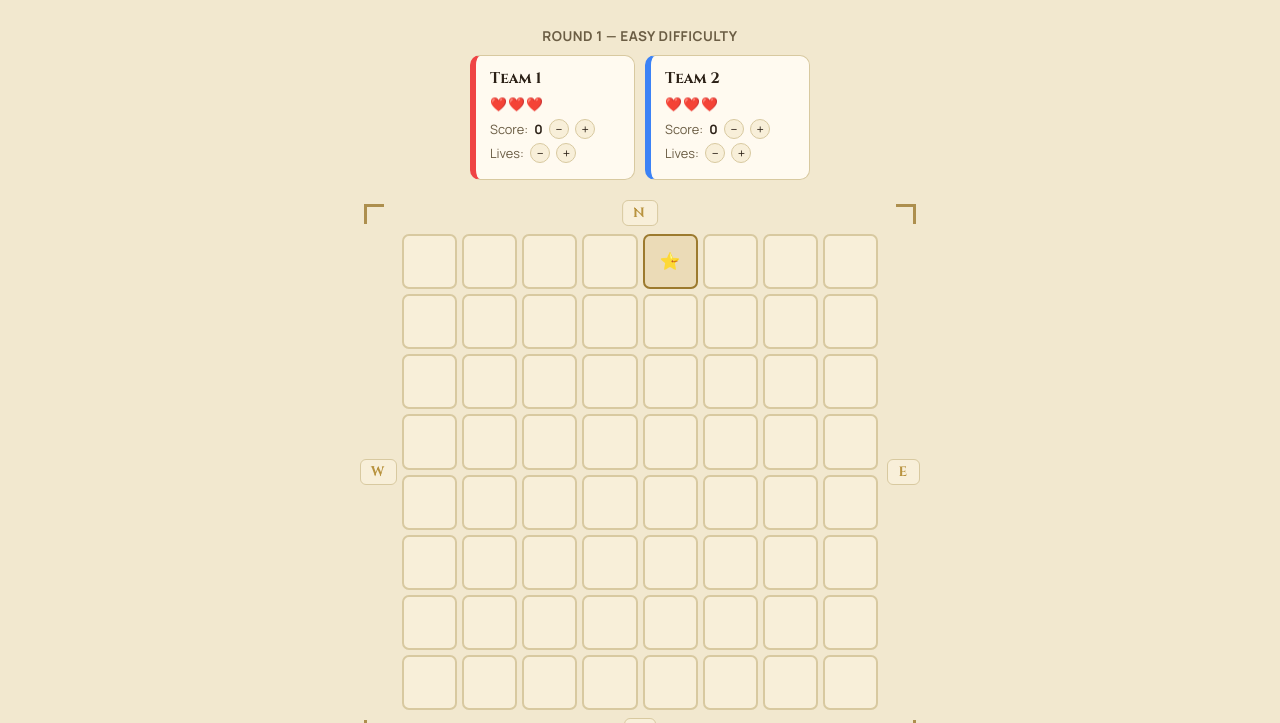
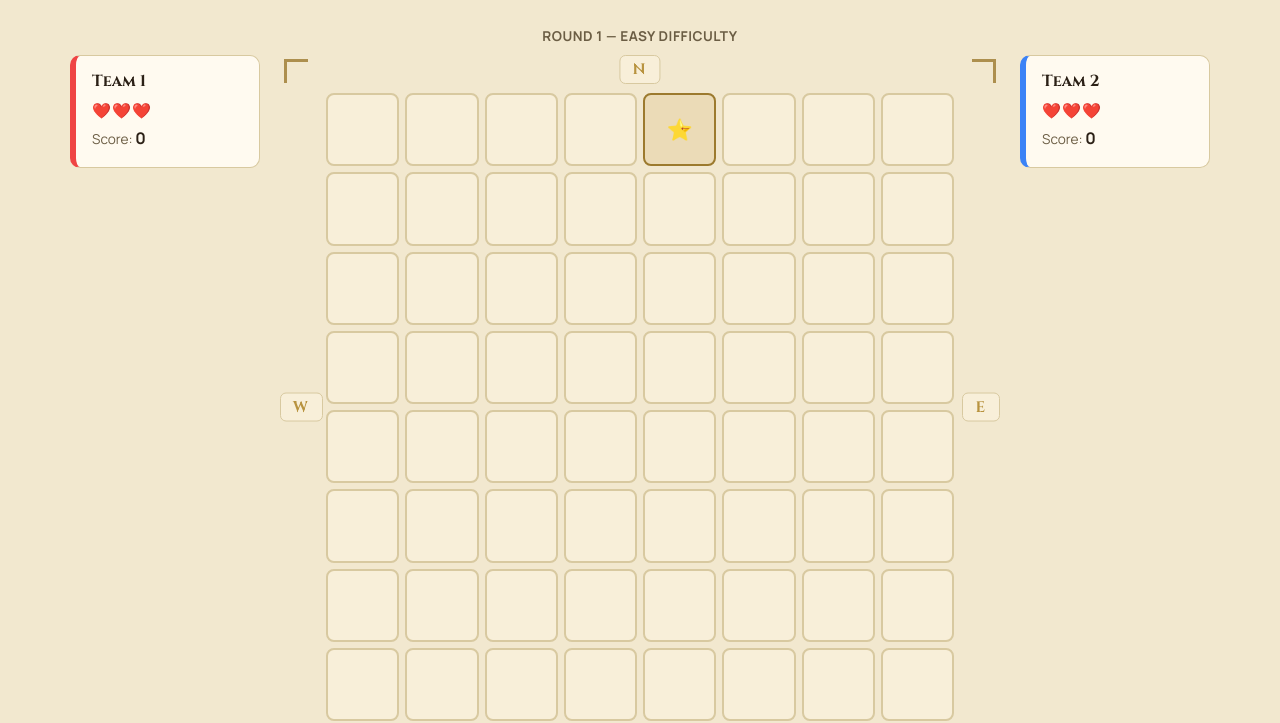
Before and after one commit to arschul/games, a plain HTML site: page compass-quest/compass-quest.html in a window 1280 px wide. Both pictures are taken after a click on the button "START GAME". Shown: the part 150-873 px from the top of the page. Drawn offline with Linux system fonts and the light colour scheme.

Commit message:
Compass Quest: bigger grid, side team columns, simplified team cards

```diff
--- a/compass-quest/compass-quest.html
+++ b/compass-quest/compass-quest.html
@@ -116,7 +116,7 @@
   .rules-box b{color:var(--text);}
 
   /* GAME SCREEN */
-  #gameScreen{max-width:900px; margin:0 auto;}
+  #gameScreen{max-width:1140px; margin:0 auto;}
   .status-banner{
     text-align:center; font-weight:700; font-size:.85rem; letter-spacing:.5px;
     margin-bottom:10px; color:var(--text-dim); text-transform:uppercase;
@@ -133,24 +133,35 @@
   }
   .turn-banner-inner.ready{border-left-color:var(--verdigris); color:var(--verdigris-bright);}
 
-  .scoreboard{display:flex; flex-wrap:wrap; gap:10px; justify-content:center; margin-bottom:20px;}
+  .game-layout{
+    display:grid; grid-template-areas:"board" "left" "right";
+    grid-template-columns:1fr; gap:20px; align-items:start;
+  }
+  @media (min-width:900px){
+    .game-layout{grid-template-areas:"left board right"; grid-template-columns:190px 1fr 190px;}
+  }
+  .team-col{display:flex; flex-direction:column; gap:10px;}
+  .team-col-left{grid-area:left;}
+  .team-col-right{grid-area:right;}
+  .board-col{grid-area:board;}
+  @media (max-width:899px){
+    .team-col{flex-direction:row; flex-wrap:wrap; justify-content:center;}
+    .team-col .team-card{flex:1 1 150px;}
+  }
+
   .team-card{
     background:var(--surface); border:1px solid var(--border); border-left:6px solid var(--tc);
-    border-radius:var(--radius); padding:12px 14px; min-width:165px; position:relative;
+    border-radius:var(--radius); padding:14px 16px; position:relative;
     transition:box-shadow .2s, transform .15s;
   }
   .team-card.guessable{cursor:pointer;}
   .team-card.guessable:hover{transform:translateY(-2px); box-shadow:0 4px 14px rgba(0,0,0,.15);}
   .team-card.current-turn{box-shadow:0 0 0 3px var(--brass);}
   .team-card.eliminated{opacity:.5;}
-  .team-head{font-family:'Cinzel',serif; font-weight:700; font-size:.95rem; margin-bottom:6px;}
-  .lives{font-size:.85rem; margin-bottom:6px; letter-spacing:1px;}
-  .score-row{display:flex; align-items:center; gap:6px; font-size:.8rem; margin-bottom:4px; color:var(--text-dim);}
-  .score-row b{color:var(--text); font-family:'Manrope',sans-serif;}
-  .mini{
-    width:20px; height:20px; border-radius:50%; border:1px solid var(--border);
-    background:var(--surface-2); color:var(--text); cursor:pointer; font-size:.8rem; line-height:1;
-  }
+  .team-head{font-family:'Cinzel',serif; font-weight:700; font-size:1rem; margin-bottom:8px;}
+  .lives{font-size:.95rem; margin-bottom:6px; letter-spacing:1px;}
+  .score-row{font-size:.85rem; margin-bottom:4px; color:var(--text-dim);}
+  .score-row b{color:var(--text); font-family:'Manrope',sans-serif; font-size:1rem;}
   .turn-tag{font-size:.72rem; font-weight:800; color:var(--brass-bright); margin-top:4px;}
   .tag{font-size:.7rem; color:var(--verdigris-bright); font-weight:700; display:block; margin-top:4px;}
   .result-tag{font-size:.75rem; font-weight:800; margin-top:6px;}
@@ -159,16 +170,16 @@
   .result-tag.wrong{color:var(--danger);}
   .result-tag.none{color:var(--text-dim); font-weight:600;}
 
-  .compass-frame{position:relative; max-width:560px; margin:0 auto 20px; padding:34px 42px;}
-  .corner{position:absolute; width:20px; height:20px; border:3px solid var(--brass); opacity:.8;}
+  .compass-frame{position:relative; max-width:720px; margin:0 auto 20px; padding:38px 46px;}
+  .corner{position:absolute; width:24px; height:24px; border:3px solid var(--brass); opacity:.8;}
   .corner-tl{top:4px; left:4px; border-right:none; border-bottom:none;}
   .corner-tr{top:4px; right:4px; border-left:none; border-bottom:none;}
   .corner-bl{bottom:4px; left:4px; border-right:none; border-top:none;}
   .corner-br{bottom:4px; right:4px; border-left:none; border-top:none;}
   .compass-label{
-    position:absolute; font-family:'Cinzel',serif; font-weight:700; font-size:.85rem;
+    position:absolute; font-family:'Cinzel',serif; font-weight:700; font-size:.95rem;
     letter-spacing:2px; color:var(--brass-bright); background:var(--surface-2);
-    border:1px solid var(--border); padding:3px 10px; border-radius:6px;
+    border:1px solid var(--border); padding:3px 12px; border-radius:6px;
   }
   .cl-n{top:0; left:50%; transform:translateX(-50%);}
   .cl-s{bottom:0; left:50%; transform:translateX(-50%);}
@@ -177,24 +188,24 @@
 
   .grid{
     display:grid; grid-template-columns:repeat(8,1fr); grid-template-rows:repeat(8,1fr);
-    gap:5px; width:100%; aspect-ratio:1/1; position:relative;
+    gap:6px; width:100%; aspect-ratio:1/1; position:relative;
   }
   .cell{
-    border:2px solid var(--border); border-radius:7px; background:var(--surface-2);
+    border:2px solid var(--border); border-radius:8px; background:var(--surface-2);
     display:flex; align-items:center; justify-content:center; position:relative;
-    font-size:1.2rem; transition:background .2s, transform .15s;
+    font-size:1.5rem; transition:background .2s, transform .15s;
     min-width:0; min-height:0; overflow:hidden;
   }
   .cell.clickable{cursor:pointer;}
   .cell.clickable:hover{background:rgba(201,162,75,.28); border-color:var(--brass); transform:scale(1.04);}
   .cell.start-cell{background:rgba(201,162,75,.18); border-color:var(--brass);}
   .cell.correct-cell{background:rgba(201,162,75,.4); border-color:var(--brass); box-shadow:0 0 14px var(--brass-bright);}
-  .start-mark{position:relative; font-size:1.05rem; line-height:1;}
-  .start-mark .arrow{position:absolute; top:1px; right:1px; font-size:.65rem; color:var(--danger); line-height:1;}
+  .start-mark{position:relative; font-size:1.3rem; line-height:1;}
+  .start-mark .arrow{position:absolute; top:1px; right:1px; font-size:.8rem; color:var(--danger); line-height:1;}
   .start-mark.final-mark .arrow{color:var(--brass-bright);}
-  .badges{position:absolute; bottom:2px; left:2px; right:2px; display:flex; flex-wrap:wrap; gap:2px; justify-content:center;}
+  .badges{position:absolute; bottom:3px; left:3px; right:3px; display:flex; flex-wrap:wrap; gap:3px; justify-content:center;}
   .badge{
-    width:19px; height:19px; border-radius:50%; color:#fff; font-size:.52rem;
+    width:23px; height:23px; border-radius:50%; color:#fff; font-size:.62rem;
     display:flex; align-items:center; justify-content:center; font-weight:800;
     border:2px solid var(--surface); letter-spacing:-1px; font-family:'Cinzel',serif;
   }
@@ -208,9 +219,9 @@
   }
   .facing-overlay-btn{
     position:absolute; transform:translate(-50%,-50%);
-    width:34px; height:34px; border-radius:50%;
+    width:38px; height:38px; border-radius:50%;
     background:var(--brass); color:#241a08; border:2px solid var(--surface);
-    font-size:1.05rem; font-weight:800; cursor:pointer; z-index:8;
+    font-size:1.15rem; font-weight:800; cursor:pointer; z-index:8;
     box-shadow:0 2px 8px rgba(0,0,0,.3);
   }
   .facing-overlay-btn.selected{background:var(--verdigris); color:#fff; box-shadow:0 0 0 3px var(--brass-bright);}
@@ -228,7 +239,7 @@
   .btn:disabled{opacity:.4; cursor:not-allowed; transform:none; box-shadow:none;}
 
   .caption-box{
-    max-width:560px; margin:0 auto 18px; background:var(--surface-2); border-radius:var(--radius);
+    max-width:640px; margin:0 auto 18px; background:var(--surface-2); border-radius:var(--radius);
     padding:12px 16px; font-size:.88rem; line-height:1.6; border:1px solid var(--border);
   }
   .caption-box.hidden{display:none;}
@@ -241,8 +252,7 @@
   }
   @media (max-width:520px){
     .compass-frame{padding:28px 32px;}
-    .cell{font-size:.95rem;}
-    .team-card{min-width:135px;}
+    .cell{font-size:1.1rem;}
   }
 </style>
 </head>
@@ -322,8 +332,11 @@
   <div class="status-banner" id="statusBanner"></div>
   <div id="winnerBanner"></div>
   <div class="turn-banner hidden" id="turnBanner"></div>
-  <div class="scoreboard" id="scoreboard"></div>
 
+  <div class="game-layout">
+    <div class="team-col team-col-left" id="teamsLeft"></div>
+
+    <div class="board-col">
       <div class="compass-frame">
         <span class="corner corner-tl"></span><span class="corner corner-tr"></span>
         <span class="corner corner-bl"></span><span class="corner corner-br"></span>
@@ -335,8 +348,11 @@
       </div>
 
       <div class="caption-box hidden" id="captionBox"></div>
+      <div class="controls" id="controls"></div>
+    </div>
 
-  <div class="controls" id="controls"></div>
+    <div class="team-col team-col-right" id="teamsRight"></div>
+  </div>
 </div>
 
 <script>
@@ -697,14 +713,6 @@ function setGuessFacing(f){
   maybeAdvanceTurn(i);
   renderAll();
 }
-function adjustScore(i,d){ state.teams[i].score = Math.max(0, state.teams[i].score+d); renderAll(); }
-function adjustLives(i,d){
-  const t = state.teams[i];
-  t.lives = Math.min(state.maxLives, Math.max(0, t.lives+d));
-  t.eliminated = t.lives<=0;
-  checkWinner();
-  renderAll();
-}
 function checkWinner(){
   const alive = state.teams.filter(t=>!t.eliminated);
   if(state.teams.length>1 && alive.length===1) state.winner = alive[0].name;
@@ -789,9 +797,10 @@ function renderTurnBanner(){
   }
 }
 function renderScoreboard(){
-  const el = document.getElementById('scoreboard');
+  const leftEl = document.getElementById('teamsLeft');
+  const rightEl = document.getElementById('teamsRight');
   const resultMap = {perfect:'🌟 Perfect!', close:'✅ Right square', wrong:'❌ Lost a life', none:'No guess made'};
-  el.innerHTML = state.teams.map((t,i)=>{
+  const cards = state.teams.map((t,i)=>{
     const hearts = Array.from({length:state.maxLives}, (_,h)=> h < t.lives ? '❤️' : '🖤').join('');
     const guessable = (state.phase==='guessing' && !t.eliminated);
     const isCurrent = guessable && state.activeGuessTeamIndex===i;
@@ -808,17 +817,13 @@ function renderScoreboard(){
     return `<div class="team-card ${cardClass}" style="--tc:${t.color}" ${cardClick}>
       <div class="team-head">${escapeHtml(t.name)}${t.eliminated?' 💀':''}</div>
       <div class="lives">${hearts}</div>
-      <div class="score-row">Score: <b>${t.score}</b>
-        <button class="mini" onclick="event.stopPropagation(); adjustScore(${i},-1)">−</button>
-        <button class="mini" onclick="event.stopPropagation(); adjustScore(${i},1)">+</button>
-      </div>
-      <div class="score-row">Lives:
-        <button class="mini" onclick="event.stopPropagation(); adjustLives(${i},-1)">−</button>
-        <button class="mini" onclick="event.stopPropagation(); adjustLives(${i},1)">+</button>
-      </div>
+      <div class="score-row">Score: <b>${t.score}</b></div>
       ${turnTag}${placedTag}${resultTag}
     </div>`;
-  }).join('');
+  });
+  const half = Math.ceil(cards.length/2);
+  leftEl.innerHTML = cards.slice(0, half).join('');
+  rightEl.innerHTML = cards.slice(half).join('');
 }
 function renderGrid(){
   const grid = document.getElementById('grid');
```
Lines whose indentation alone changed are shown as unchanged.
